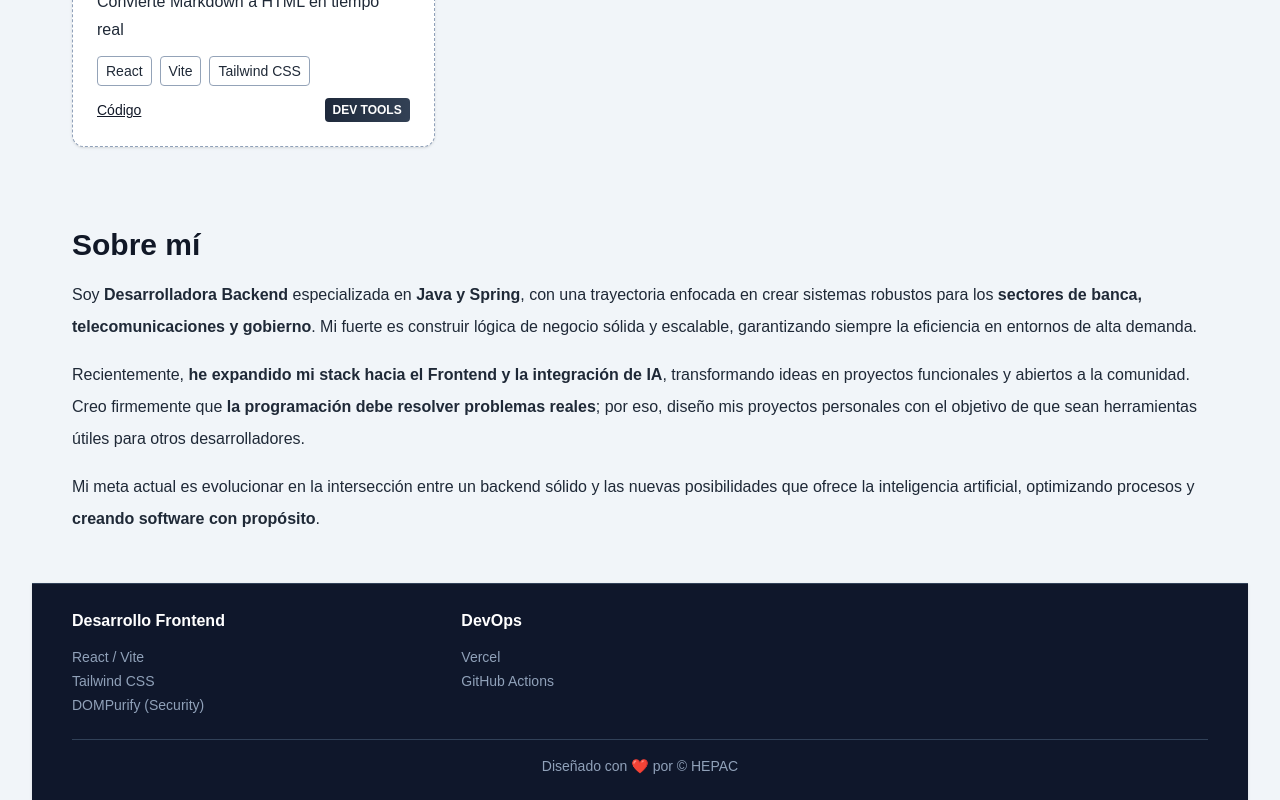
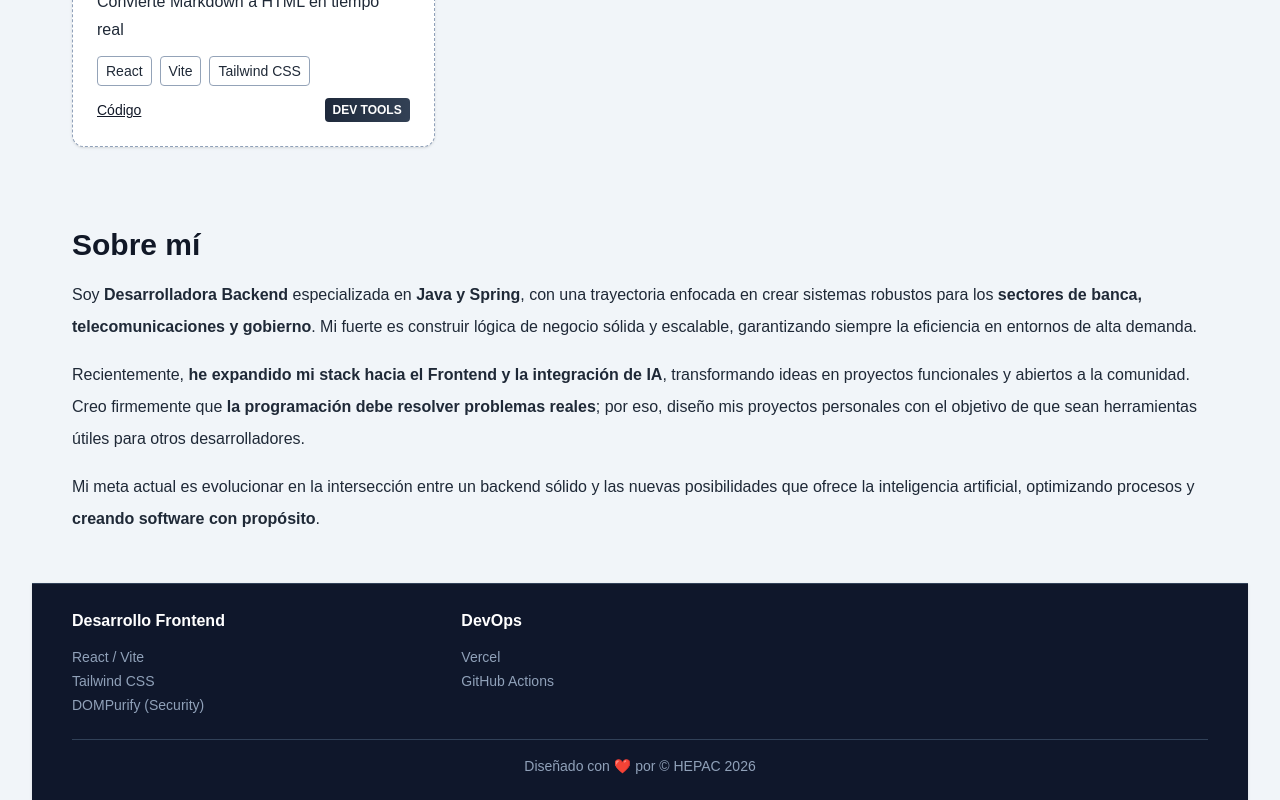
Before and after one commit to hepacest/dev_portfolio, a Next.js app: page / in a window 1280 px wide. Shown: the part 407-1207 px from the top of the page. Built offline with nearby package versions, Linux system fonts and the light colour scheme.

Commit message:
Change in footer.

```diff
--- a/app/page.tsx
+++ b/app/page.tsx
@@ -104,7 +104,7 @@ export default function Home() {
             </div>
           </div>
           <div className="app__footer-bottom">
-            <p>Diseñado con ❤️ por © HEPAC</p>
+            <p>Diseñado con ❤️ por © HEPAC 2026</p>
           </div>
         </div>
       </footer>
```
